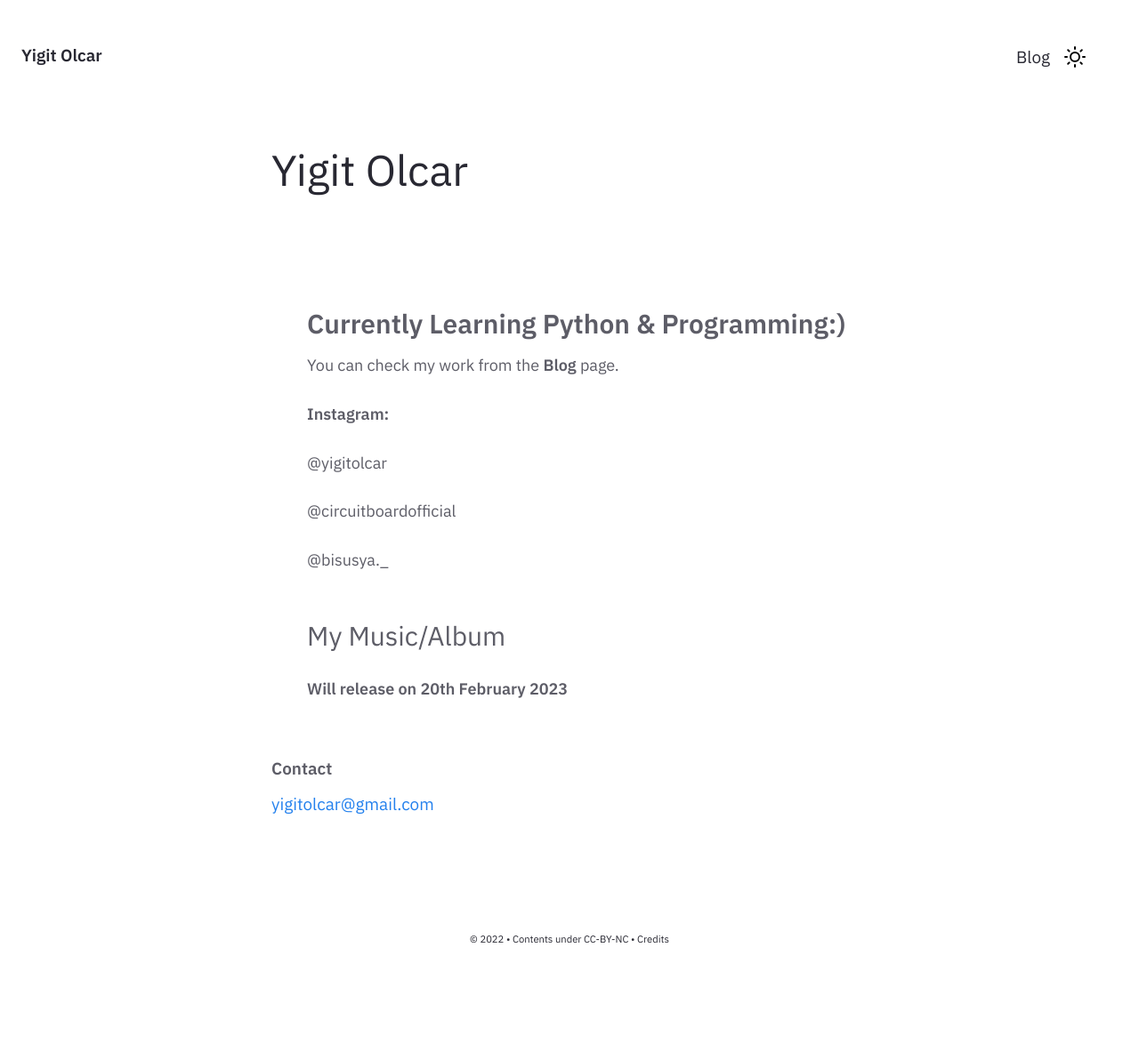
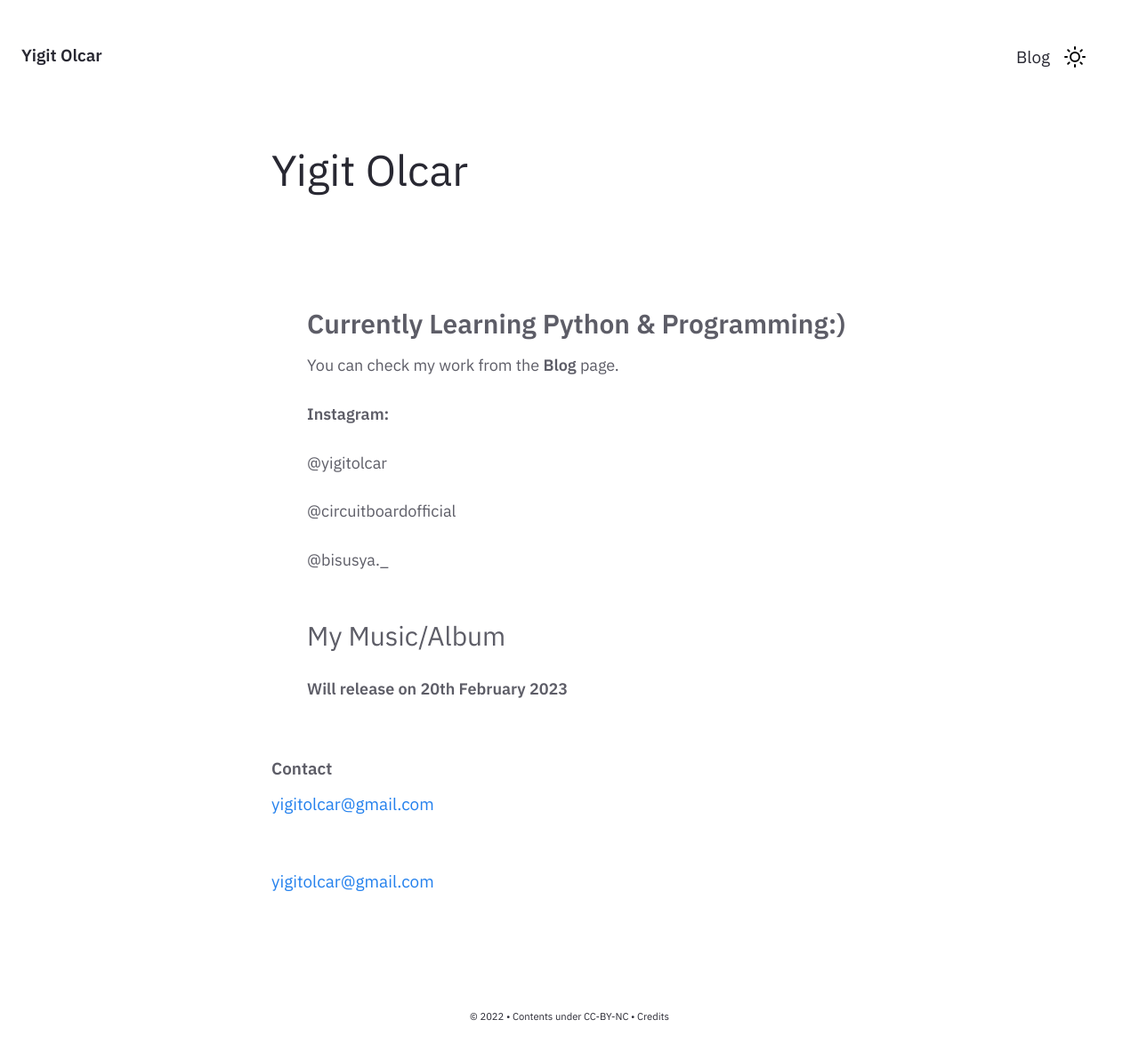
Before and after one commit to RedStoutheart/redstoutheart.github.io, a Jekyll site: the page built from pages/index.md, in a window 1280 px wide. Shown: the whole page at 89% size. Built offline with Jekyll 4.4.1, drawn with Linux system fonts in a browser that asks for light colours; before the commit the page ends 1105 px from its top, so only the background shows below that.

Commit message:
Update Homepage.html

```diff
--- a/_includes/Homepage.html
+++ b/_includes/Homepage.html
@@ -21,6 +21,8 @@
         <div>
                 <h6>Contact</h6>
                 <p><a href="mailto:yigitolcar@gmail.com">yigitolcar@gmail.com</a></p>
+            <br>
+                <p><a href="mailto:yigitolcar@musician.org">yigitolcar@gmail.com</a></p>
         </div>
 
         </h3>
```
